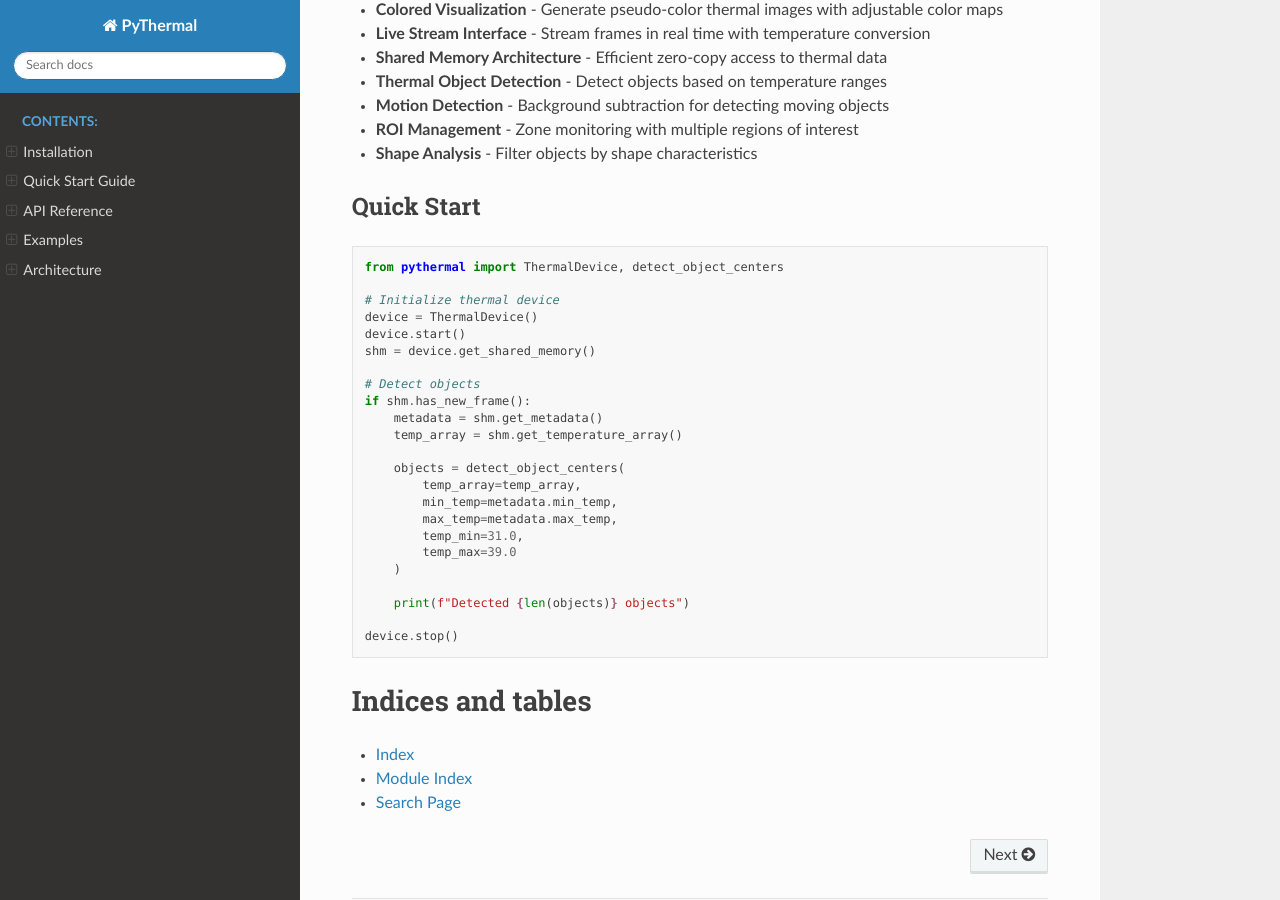
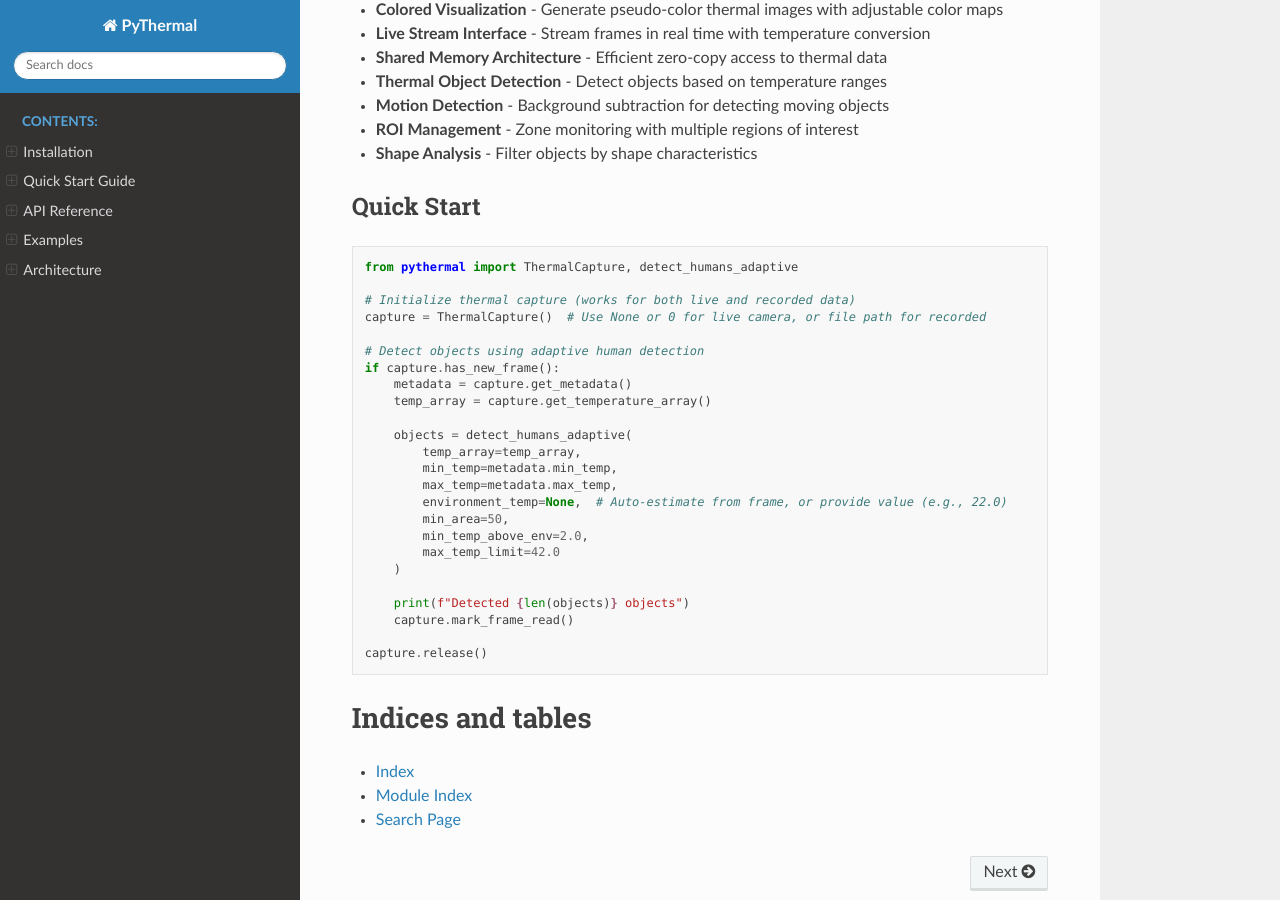
Before and after one commit to AIoT-Infrastructure/pythermal, a Sphinx documentation site: the page built from docs/source/index.rst, in a window 1280 px wide and 900 px high, scrolled down 1190 px. Built offline with Sphinx 7.4.7 and the Read the Docs theme 3.1.0, drawn with Linux system fonts in a browser that asks for light colours.

Commit message:
Update example

```diff
--- a/docs/source/index.rst
+++ b/docs/source/index.rst
@@ -32,29 +32,30 @@ Quick Start
 
 .. code-block:: python
 
-   from pythermal import ThermalDevice, detect_object_centers
+   from pythermal import ThermalCapture, detect_humans_adaptive
 
-   # Initialize thermal device
-   device = ThermalDevice()
-   device.start()
-   shm = device.get_shared_memory()
+   # Initialize thermal capture (works for both live and recorded data)
+   capture = ThermalCapture()  # Use None or 0 for live camera, or file path for recorded
 
-   # Detect objects
-   if shm.has_new_frame():
-       metadata = shm.get_metadata()
-       temp_array = shm.get_temperature_array()
+   # Detect objects using adaptive human detection
+   if capture.has_new_frame():
+       metadata = capture.get_metadata()
+       temp_array = capture.get_temperature_array()
 
-       objects = detect_object_centers(
+       objects = detect_humans_adaptive(
            temp_array=temp_array,
            min_temp=metadata.min_temp,
            max_temp=metadata.max_temp,
-           temp_min=31.0,
-           temp_max=39.0
+           environment_temp=None,  # Auto-estimate from frame, or provide value (e.g., 22.0)
+           min_area=50,
+           min_temp_above_env=2.0,
+           max_temp_limit=42.0
        )
 
        print(f"Detected {len(objects)} objects")
+       capture.mark_frame_read()
 
-   device.stop()
+   capture.release()
 
 Indices and tables
 ==================
```
